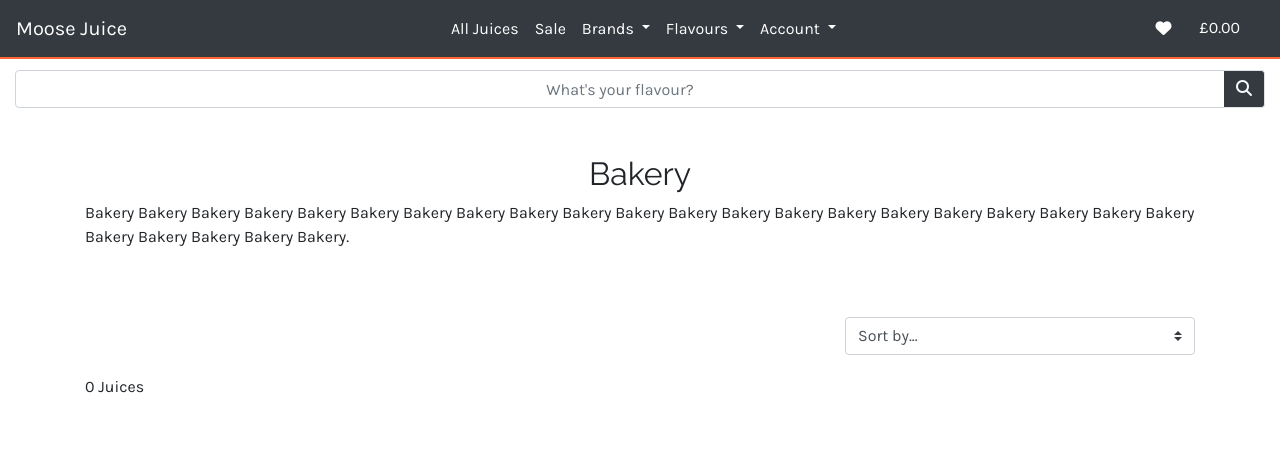
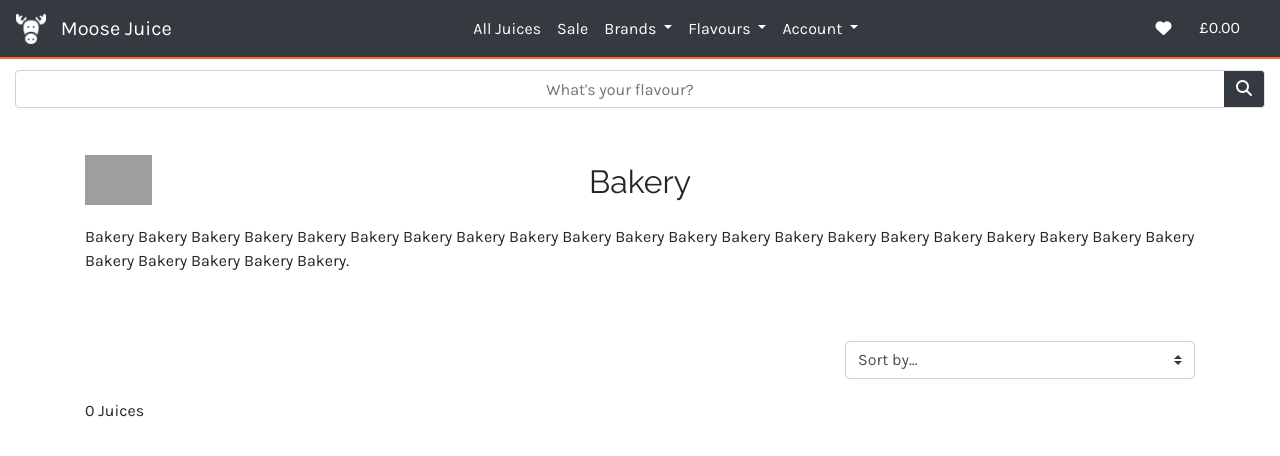
Before and after one commit to Edb83/moose-juice, a Django app: page /products/?category=bakery in a window 1280 px wide. Shown: the top 456 px of the page. Run offline with Django 3.2, Linux system fonts and the light colour scheme; data comes from the database, SQL or seed files in the repository; data that the repository does not hold is empty; some libraries are stand-ins or nearby versions; grey boxes are pictures that could not be loaded.

Commit message:
Add moose logo, new category images and include in product filter heading

```diff
--- a/home/templates/home/index.html
+++ b/home/templates/home/index.html
@@ -43,8 +43,7 @@
 
             {% if category.image %}
             <a href="{% url 'products' %}?category={{category.name}}">
-                <img class="mx-auto img-fluid mb-3" style="max-height: 96px; width: auto;"
-                    src="{{ category.image.url }}" alt="{{ category.friendly_name }}">
+                <img class="mx-auto img-fluid mb-3 category-thumbnail" src="{{ category.image.url }}" alt="{{ category.friendly_name }}">
             </a>
             {% endif %}
             <div>{{ category.friendly_name }}</div>
--- a/products/templates/products/products.html
+++ b/products/templates/products/products.html
@@ -7,16 +7,28 @@
 <div class="container first-element-buffer">
     {% if brand %}
         <h2 class="text-center">{{ brand.friendly_name }}</h2>
-            <p>{{brand.description}}</p>
+        <p class="product-filter-text">{{brand.description}}</p>
     {% elif category %}
-            <h2 class="text-center">{{ category.friendly_name }}</h2>
-            <p>{{ category.description}}</p>
+    <div class="row">
+        <div class="col-1">
+            {% if category.image %}
+                <img class="category-img-sm mr-2" src="{{ category.image.url }}" alt="{{ category.friendly_name }}">
+            {% endif %}
+        </div>
+        <div class="col-10">
+            <h2 class="text-center category-heading">
+                {{ category.friendly_name }}
+            </h2>
+        </div>
+        <div class="col-1"></div>
+    </div>
+        <p class="product-filter-text">{{ category.description}}</p>
     {% elif sale %}
         <h2 class="text-center">Sale</h2>
-            <p>Grab your favourite Moose Juice while it's on sale!</p>
+        <p class="product-filter-text">Grab your favourite Moose Juice while it's on sale!</p>
     {% else %}
         <h2 class="text-center">Moose Juice</h2>
-            <p>Lorem, ipsum dolor sit amet consectetur adipisicing elit. Modi eius laboriosam cumque suscipit aperiam, facere id eum inventore perspiciatis atque? Sed quidem maiores veniam eius hic aspernatur, non similique tempore.</p>
+        <p class="product-filter-text">Lorem, ipsum dolor sit amet consectetur adipisicing elit. Modi eius laboriosam cumque suscipit aperiam, facere id eum inventore perspiciatis atque? Sed quidem maiores veniam eius hic aspernatur, non similique tempore.</p>
     {% endif %}
 </div>
 
--- a/static/css/base.css
+++ b/static/css/base.css
@@ -19,7 +19,15 @@
     font-family: var(--font-default);
 }
 
+a:hover {
+    text-decoration: none;
+}
+
 /* Navbar */
+
+.logo {
+    margin-right: 0.5em;
+}
 
 .border-accent {
     border-bottom: solid 2px var(--color-accent);
@@ -94,6 +102,10 @@
     font-size: 4em;
 }
 
+.category-thumbnail {
+    max-height: 96px;
+    width: auto;
+}
 
 /* TBC */
 
@@ -123,10 +135,17 @@
     right: 10%;
 }
 
-a:hover {
-    text-decoration: none;
+.category-img-sm {
+    height: 50px;
 }
 
+.category-heading {
+    margin-top: 0.5rem;
+}
+
+.product-filter-text {
+    margin-top: 1em;
+}
 
 /* Icons */
 
--- a/templates/base.html
+++ b/templates/base.html
@@ -30,7 +30,10 @@
 
         <nav class="navbar navbar-expand-md navbar-dark bg-dark fixed-top border-accent">
 
-            <a class="navbar-brand" href="{% url 'home' %}">Moose Juice</a>
+            <a class="navbar-brand" href="{% url 'home' %}">
+                <img src="{{ MEDIA_URL }}moose-logo-dark.png" width="30" height="30" class="d-inline-block align-top logo" alt="Moose logo">
+                <span class="d-none d-sm-inline-block">Moose Juice</span>
+            </a>
             <ul class="navbar-nav d-inline-block list-inline list-unstyled d-md-none ml-auto mr-2">
                 {% include 'includes/navbar-cluster.html' %}
             </ul>
```
Also changed, not shown: media/donut.png (added), media/drink.png (added), media/fruit.png (added), media/ice-cream.png (added), media/moose-logo-dark.png (added), media/sweets.png (added), media/tobacco.png (added). Lines whose indentation alone changed are shown as unchanged.
